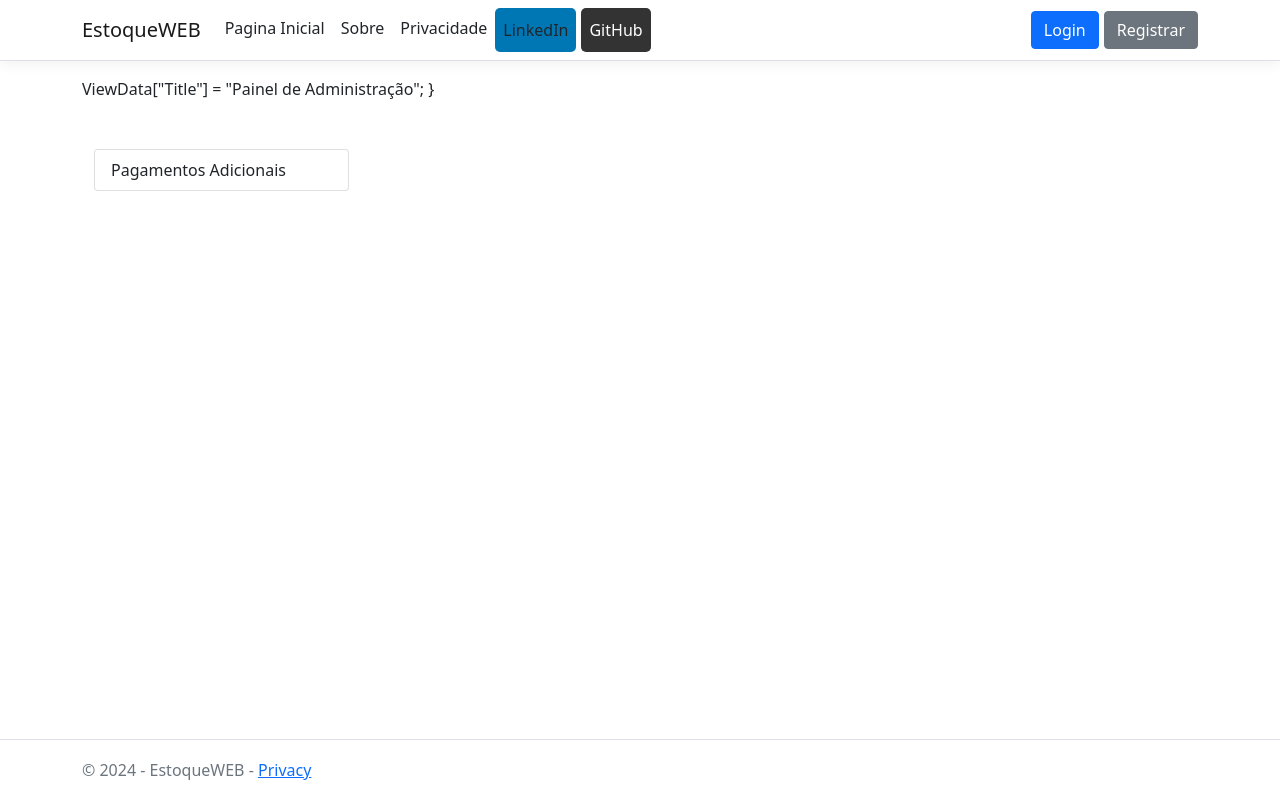
After one commit to rbjardim/EstoqueWEB, an ASP.NET Core app: page /Admin in a window 1280 px wide. The commit adds this page. Run offline with ASP.NET Core 8, Linux system fonts and the light colour scheme; style sheets or scripts are compiled from the project's sources.

Commit message:
Implementação de Pagina Admin e ajustes em interface

```diff
--- /dev/null
+++ b/EstoqueWEB/EstoqueWEB/Pages/Admin.cshtml
@@ -0,0 +1,19 @@
+@page
+@model EstoqueWEB.Pages.AdminModel
+@{
+}
+    ViewData["Title"] = "Painel de Administração";
+}
+
+<div class="container mt-5">
+    <h1>@ViewData["Title"]</h1>
+    <div class="row">
+        <div class="col-md-3">
+            <div class="list-group">
+                <a asp-page="Local" class="list-group-item list-group-item-action">Pagamentos Adicionais</a>
+            </div>
+        </div>
+        <div class="col-md-9">
+        </div>
+    </div>
+</div>
--- /dev/null
+++ b/EstoqueWEB/EstoqueWEB/Pages/Admin.cshtml.cs
@@ -0,0 +1,13 @@
+using Microsoft.AspNetCore.Mvc;
+using Microsoft.AspNetCore.Mvc.RazorPages;
+
+namespace EstoqueWEB.Pages
+
+{
+    public class AdminModel : PageModel
+    {
+        public void OnGet()
+        {
+        }
+    }
+}
```
Also changed, not shown: EstoqueWEB/EstoqueWEB/Pages/Shared/_Layout.cshtml (line endings or trailing spaces), 6 other files.
